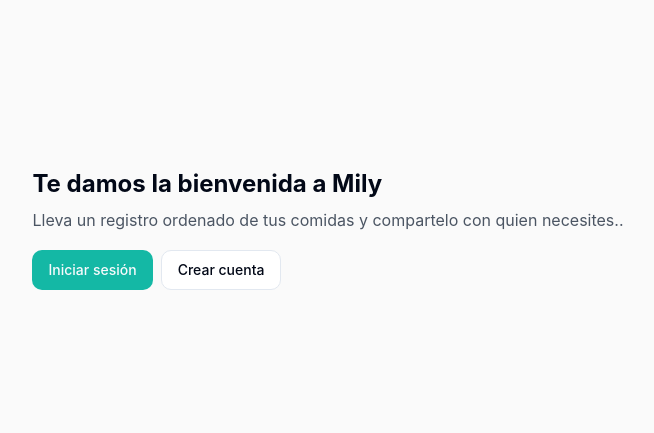
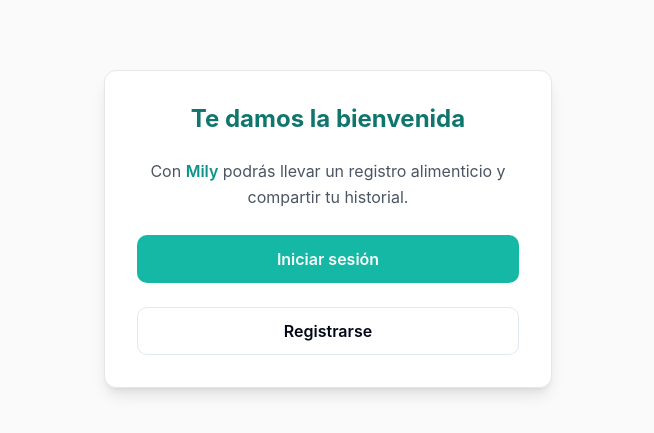
Before and after one commit to CharlyBGood/Mily, a Next.js app: page / in a window 1280 px wide. Shown: the part 171-604 px from the top of the page, without its empty margins (312-966 px from the left). Built offline with nearby package versions, Linux system fonts and the light colour scheme; no server answers.

Commit message:
update homepage when no user is logged in

```diff
--- a/app/login/page.tsx
+++ b/app/login/page.tsx
@@ -29,6 +29,16 @@ export default function LoginPage() {
   const [error, setError] = useState(null)
   const [formError, setFormError] = useState<string | null>(null)
   const { user } = useAuth()
+
+  useEffect(() => {
+  const params = new URLSearchParams(window.location.search);
+  const tab = params.get("tab");
+  if (tab === "register") {
+    setActiveTab("register");
+  } else {
+    setActiveTab("login");
+  }
+}, []);
 
   const handleSubmit = async (e: React.FormEvent) => {
     e.preventDefault()
--- a/app/page.tsx
+++ b/app/page.tsx
@@ -12,6 +12,7 @@ import MilyLogo from "@/components/mily-logo"
 import { Sheet, SheetContent, SheetTrigger } from "@/components/ui/sheet"
 import HeaderBar from "@/components/header-bar"
 import Loader from "@/components/ui/loader"
+import { Card } from "@/components/ui/card"
 
 export default function HomePage() {
   const [activeTab, setActiveTab] = useState("logger")
@@ -56,17 +57,22 @@ export default function HomePage() {
     return (
       <div className="flex flex-col min-h-screen bg-neutral-50">
         <HeaderBar />
-        <div className="flex-1 flex items-center justify-center p-4">
-          <main className="flex-1 flex items-center justify-center p-4">
-            {/* Aquí iba el contenido de bienvenida */}
-            <div>
-              <h1 className="text-2xl font-bold mb-2">Te damos la bienvenida a Mily</h1>
-              <p className="mb-4 text-gray-600">Lleva un registro ordenado de tus comidas y compartelo con quien necesites..</p>
-              <Button onClick={() => router.push("/login")}>Iniciar sesión</Button>
-              <Button onClick={() => router.push("/register")} variant="outline" className="ml-2">Crear cuenta</Button>
+        <main className="flex-1 flex items-center justify-center px-4">
+          <Card className="w-full max-w-md shadow-lg border border-gray-200">
+            <div className="flex flex-col items-center space-y-6 p-8">
+              <h1 className="text-2xl font-bold text-center text-teal-700">Te damos la bienvenida</h1>
+              <p className="text-center text-gray-600">
+                Con <span className="font-semibold text-teal-600">Mily</span> podrás llevar un registro alimenticio y compartir tu historial.
+              </p>
+              <Button onClick={() => router.push("/login")} className="w-full h-12 text-base font-semibold">
+                Iniciar sesión
+              </Button>
+              <Button onClick={() => router.push("/login?tab=register")} className="w-full h-12 text-base font-semibold" variant="outline">
+                Registrarse
+              </Button>
             </div>
-          </main>
-        </div>
+          </Card>
+        </main>
       </div>
     )
   }
```
